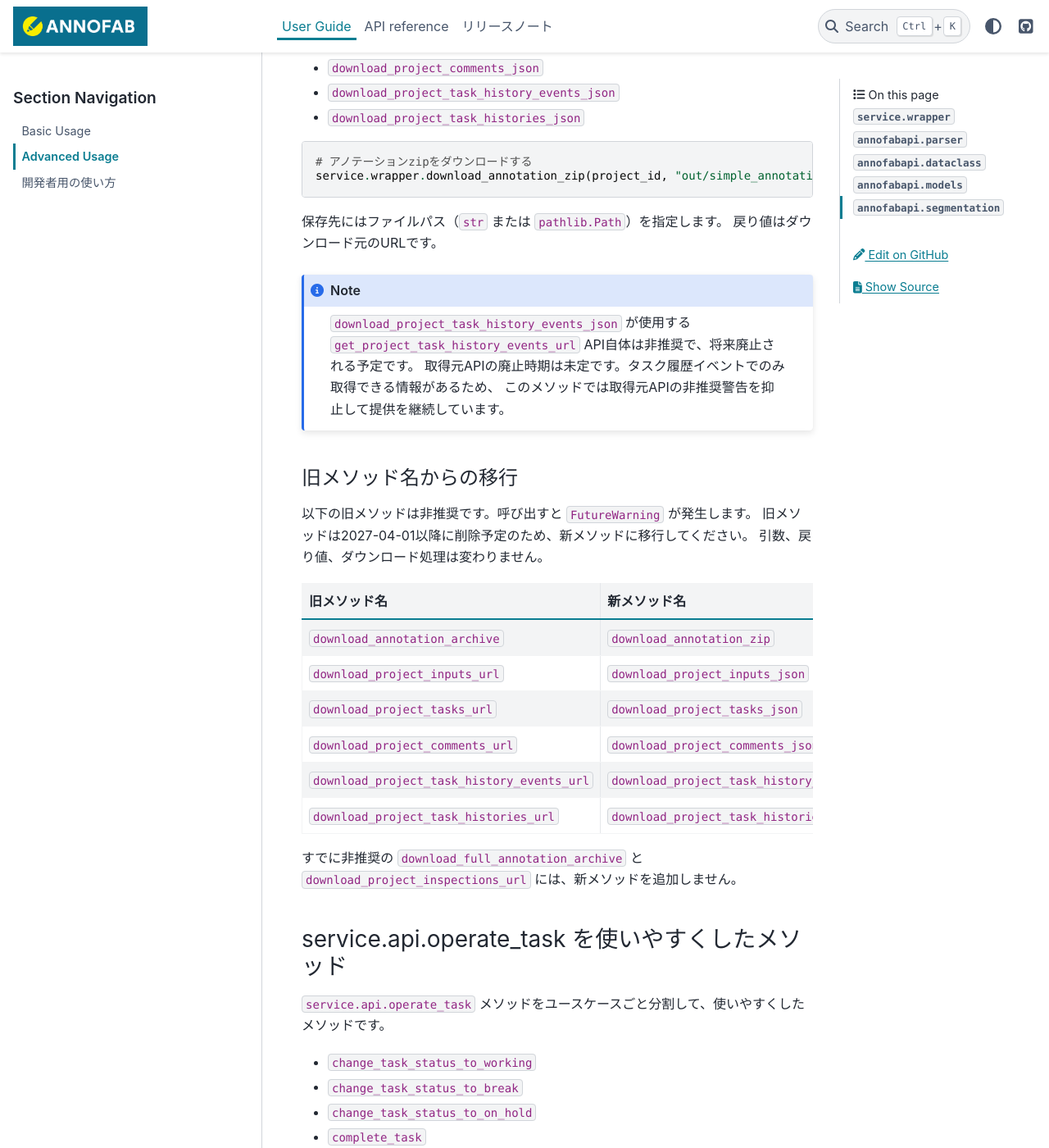
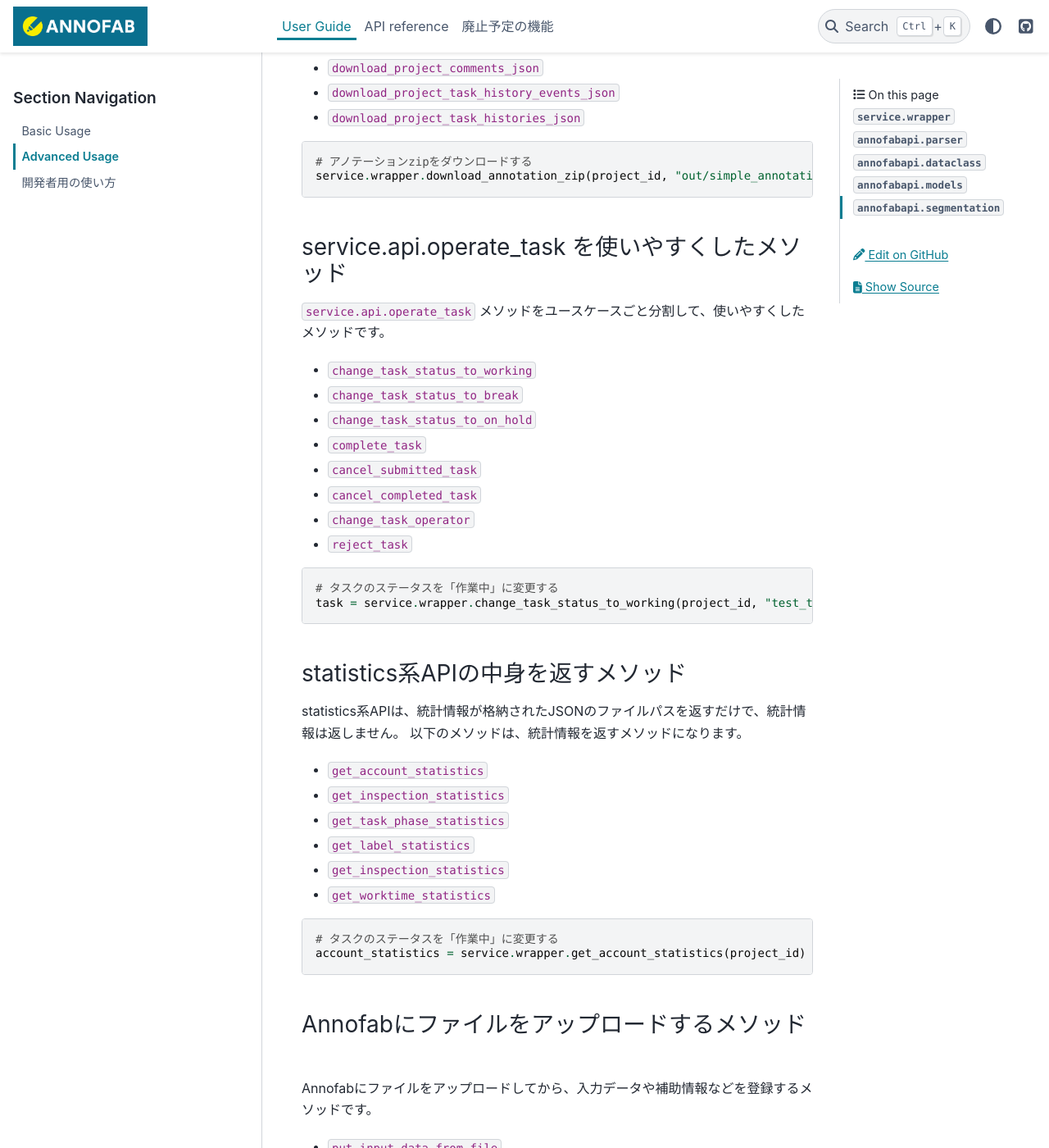
Before and after one commit to kurusugawa-computer/annofab-api-python-client, a Sphinx documentation site: the page built from docs/user_guide/advanced_usage.rst, in a window 1280 px wide and 1400 px high, scrolled down 1692 px. Shown: the whole window at 82% size. Built offline with Sphinx 7.4.7 and the PyData theme 0.15.4, drawn with Linux system fonts in a browser that asks for light colours; pages that are not in the unit, such as notebooks, are missing from menus; some of the changed text lies outside the part shown.

```diff
--- a/docs/index.rst
+++ b/docs/index.rst
@@ -16,7 +16,7 @@ Table of Contents
    user_guide/index
    api_reference/index
    faq
-   release_notes
+   deprecations
 
 
 --------------------------------------------------
--- a/docs/user_guide/advanced_usage.rst
+++ b/docs/user_guide/advanced_usage.rst
@@ -80,44 +80,6 @@ service.wrapper.download_xxx メソッド
 
     # アノテーションzipをダウンロードする
     service.wrapper.download_annotation_zip(project_id, "out/simple_annotation.zip")
-
-
-保存先にはファイルパス（``str`` または ``pathlib.Path``）を指定します。
-戻り値はダウンロード元のURLです。
-
-.. note::
-
-   ``download_project_task_history_events_json`` が使用する
-   ``get_project_task_history_events_url`` API自体は非推奨で、将来廃止される予定です。
-   取得元APIの廃止時期は未定です。タスク履歴イベントでのみ取得できる情報があるため、
-   このメソッドでは取得元APIの非推奨警告を抑止して提供を継続しています。
-
-旧メソッド名からの移行
-~~~~~~~~~~~~~~~~~~~~~~~~~~~~~~~~~~~~~~~~~~~~~
-以下の旧メソッドは非推奨です。呼び出すと ``FutureWarning`` が発生します。
-旧メソッドは2027-04-01以降に削除予定のため、新メソッドに移行してください。
-引数、戻り値、ダウンロード処理は変わりません。
-
-.. list-table::
-   :header-rows: 1
-
-   * - 旧メソッド名
-     - 新メソッド名
-   * - ``download_annotation_archive``
-     - ``download_annotation_zip``
-   * - ``download_project_inputs_url``
-     - ``download_project_inputs_json``
-   * - ``download_project_tasks_url``
-     - ``download_project_tasks_json``
-   * - ``download_project_comments_url``
-     - ``download_project_comments_json``
-   * - ``download_project_task_history_events_url``
-     - ``download_project_task_history_events_json``
-   * - ``download_project_task_histories_url``
-     - ``download_project_task_histories_json``
-
-すでに非推奨の ``download_full_annotation_archive`` と
-``download_project_inspections_url`` には、新メソッドを追加しません。
 
 
 service.api.operate_task を使いやすくしたメソッド
```
Also changed, not shown: docs/deprecations.rst (added, +34 -0 lines), docs/release_notes.rst (deleted, +0 -15 lines).
